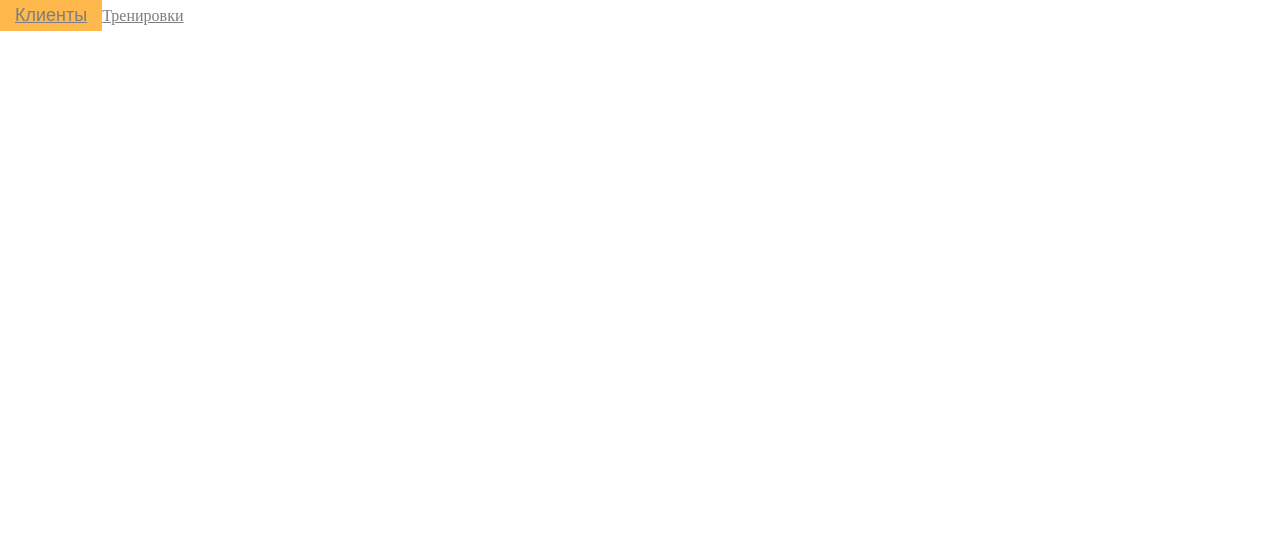
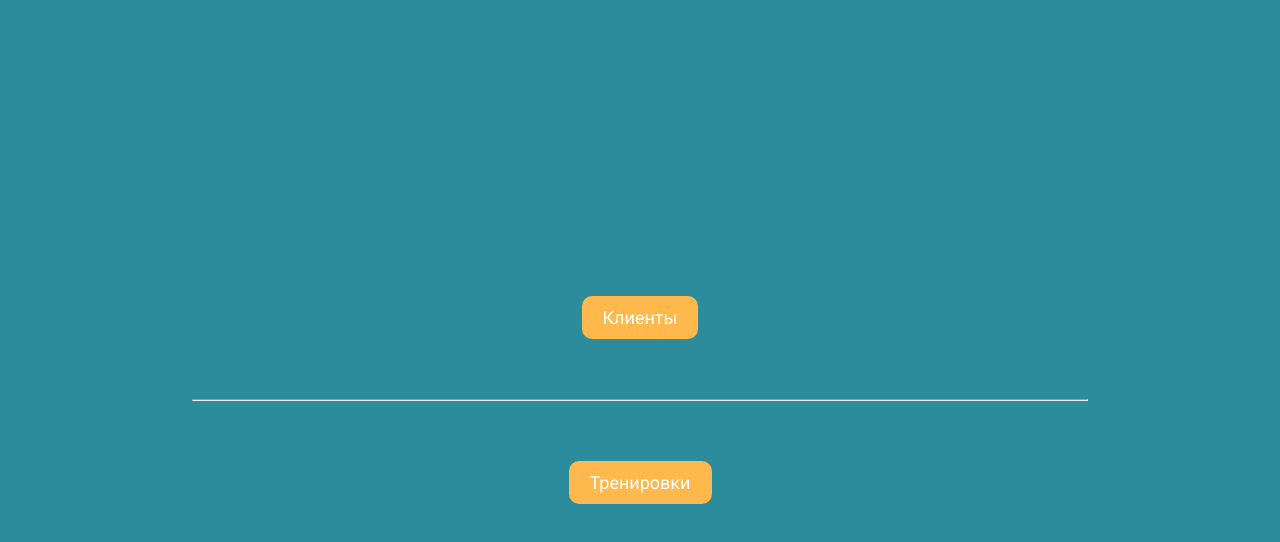
Before and after one commit to BoikoAnastasiia/train_app, a React (Create React App) app: page / in a window 1280 px wide. Shown: the top 542 px of the page. Built offline with nearby package versions, Linux system fonts and the light colour scheme.

Commit message:
styles for homepage

```diff
--- a/src/components/UI/button/MyButton.module.scss
+++ b/src/components/UI/button/MyButton.module.scss
@@ -1,10 +1,12 @@
 @import '../../../styles/variables.scss';
 
 .myBtn {
-    padding: 5px 15px;
+    padding: 11px 21px;
     color: white;
     font-size: 18px;
     background: $secondary-color;
     border: none;
     cursor: pointer;
+    text-decoration: none;
+    border-radius: 10px;
 }
--- a/src/pages/Homepage/Homepage.jsx
+++ b/src/pages/Homepage/Homepage.jsx
@@ -7,12 +7,19 @@ import { Link } from "react-router-dom";
 
 export default function Homepage() {
   return (
-    <nav>
-      <MyButton>
-         <Link to="clients" style={styles.link}>Клиенты</Link>
+    <nav className={styles.nav}>
+      <div className={styles.wrapper}>
+         <MyButton>
+         <Link to="clients" className={styles.link}>Клиенты</Link>
       </MyButton>
 
-      <Link to="database">Тренировки</Link>
+      <hr className={styles.hr}/>
+
+      <MyButton>
+        <Link to="database" className={styles.link}>Тренировки</Link>
+      </MyButton>
+      </div>
+
     </nav>
   )
 }
--- a/src/pages/Homepage/Homepage.module.scss
+++ b/src/pages/Homepage/Homepage.module.scss
@@ -1 +1,27 @@
 @import '../../styles/App.scss';
+
+.nav {
+  background-color: $primary-color;
+  width: 100%;
+  height: 100vh;
+  display: flex;
+  align-items: center;
+  justify-content: center;
+}
+
+.link {
+  color: white;
+  text-decoration: none;
+}
+
+.hr {
+  width: 70%;
+  margin: 60px 0;
+}
+
+.wrapper {
+  width: 100%;
+  display: flex;
+  flex-direction: column;
+  align-items: center;
+}
--- a/src/styles/App.scss
+++ b/src/styles/App.scss
@@ -6,4 +6,5 @@
     padding: 0;
     box-sizing: border-box;
     color: $text-color;
+    font-family: Roboto, sans-serif;
 }
```
Also changed, not shown: src/styles/variables.scss (line endings or trailing spaces).
